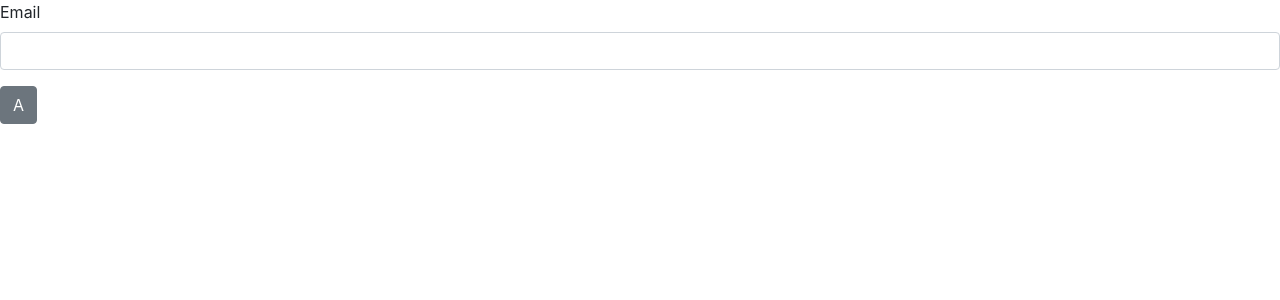
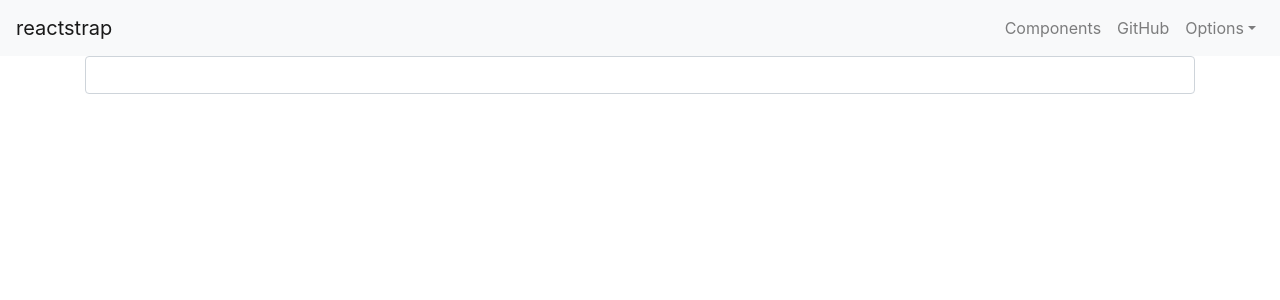
Before and after one commit to kenkoooo/problem-pool, a React (Create React App) app in the folder webapp/: page / in a window 1280 px wide. Shown: the top 300 px of the page. Built offline with nearby package versions, Linux system fonts and the light colour scheme.

Commit message:
自分の才能が怖い2

```diff
--- a/webapp/src/actions/index.ts
+++ b/webapp/src/actions/index.ts
@@ -22,19 +22,18 @@ export const changeInput = (input: string) => ({
   input
 });
 
-export const putProblems = (problems: List<AtCoderProblem>) => ({
+export const receiveProblems = (problems: List<AtCoderProblem>) => ({
   type: RECEIVE_PROBLEMS as typeof RECEIVE_PROBLEMS,
   problems
 });
 
-export const fetchProblems = (problems: List<AtCoderProblem>) => ({
-  type: FETCH_PROBLEMS as typeof FETCH_PROBLEMS,
-  problems
+export const requestProblems = () => ({
+  type: FETCH_PROBLEMS as typeof FETCH_PROBLEMS
 });
 
 export type Action =
   | ReturnType<typeof submitProblem>
   | ReturnType<typeof removeProblem>
   | ReturnType<typeof changeInput>
-  | ReturnType<typeof putProblems>
-  | ReturnType<typeof fetchProblems>;
+  | ReturnType<typeof receiveProblems>
+  | ReturnType<typeof requestProblems>;
--- a/webapp/src/components/App.tsx
+++ b/webapp/src/components/App.tsx
@@ -1,10 +1,25 @@
 import { connect } from "react-redux";
-import { State, Task } from "../reducers";
-import { Button, FormGroup, Input, Label } from "reactstrap";
+import { State, PooledTask } from "../reducers";
+import {
+  Button,
+  Col,
+  Container,
+  DropdownItem,
+  DropdownMenu,
+  DropdownToggle,
+  Input,
+  Nav,
+  Navbar,
+  NavbarBrand,
+  NavItem,
+  NavLink,
+  Row,
+  UncontrolledDropdown
+} from "reactstrap";
 import * as React from "react";
 import {
   changeInput,
-  fetchProblems,
+  requestProblems,
   removeProblem,
   submitProblem
 } from "../actions";
@@ -13,33 +28,58 @@ import { List } from "immutable";
 import { AtCoderProblem } from "../api";
 
 interface Props {
-  change: (input: string) => void;
-  submit: (problem: string) => void;
-  remove: (n: number) => void;
-  fetchProblems: (problems: List<AtCoderProblem>) => void;
-  input: string;
-  tasks: List<Task>;
-  problems: List<AtCoderProblem>;
+  readonly change: (input: string) => void;
+  readonly submit: (problem: string) => void;
+  readonly remove: (n: number) => void;
+  readonly fetchProblems: () => void;
+  readonly input: string;
+  readonly tasks: List<PooledTask>;
+  readonly problems: List<AtCoderProblem>;
 }
 
 const App = (props: Props) => (
   <div>
-    <FormGroup>
-      <Label>Email</Label>
-      <Input
-        type="text"
-        onChange={e => props.change(e.target.value)}
-        value={props.input}
-      />
-    </FormGroup>
-    <Button
-      onClick={() => {
-        props.submit(props.input);
-        props.fetchProblems(props.problems);
-      }}
-    >
-      A
-    </Button>
+    <Navbar color="light" light expand="md">
+      <NavbarBrand href="/">reactstrap</NavbarBrand>
+      <Nav className="ml-auto" navbar>
+        <NavItem>
+          <NavLink href="/components/">Components</NavLink>
+        </NavItem>
+        <NavItem>
+          <NavLink href="https://github.com/reactstrap/reactstrap">
+            GitHub
+          </NavLink>
+        </NavItem>
+        <UncontrolledDropdown nav inNavbar>
+          <DropdownToggle nav caret>
+            Options
+          </DropdownToggle>
+          <DropdownMenu right>
+            <DropdownItem>Option 1</DropdownItem>
+            <DropdownItem>Option 2</DropdownItem>
+            <DropdownItem divider />
+            <DropdownItem>Reset</DropdownItem>
+          </DropdownMenu>
+        </UncontrolledDropdown>
+      </Nav>
+    </Navbar>
+    <Container>
+      <Row>
+        <Col>
+          <Input
+            onKeyPress={e => {
+              if (e.key === "Enter") {
+                props.submit(props.input);
+                props.fetchProblems();
+              }
+            }}
+            type="text"
+            onChange={e => props.change(e.target.value)}
+            value={props.input}
+          />
+        </Col>
+      </Row>
+    </Container>
     {props.tasks.map((task, index) => (
       <div key={index}>
         {task.url}
@@ -50,7 +90,6 @@ const App = (props: Props) => (
 );
 
 const mapStateToProps = (state: State) => {
-  console.log(state);
   return {
     input: state.input,
     tasks: state.tasks,
@@ -62,8 +101,7 @@ const mapDispatchToProps = (dispatch: Dispatch) => ({
   change: (input: string) => dispatch(changeInput(input)),
   submit: (problem: string) => dispatch(submitProblem(problem)),
   remove: (n: number) => dispatch(removeProblem(n)),
-  fetchProblems: (problems: List<AtCoderProblem>) =>
-    dispatch(fetchProblems(problems))
+  fetchProblems: () => dispatch(requestProblems())
 });
 
 export default connect(
--- a/webapp/src/reducers/index.ts
+++ b/webapp/src/reducers/index.ts
@@ -5,21 +5,24 @@ import {
   REMOVE_PROBLEM,
   SUBMIT_PROBLEM
 } from "../actions";
-import { combineReducers } from "redux";
 import { List } from "immutable";
 import { AtCoderProblem } from "../api";
+import { combineReducers } from "redux";
 
-export interface Task {
-  url: string;
+export interface PooledTask {
+  readonly url: string;
 }
 
 export interface State {
-  tasks: List<Task>;
+  tasks: List<PooledTask>;
   input: string;
   problems: List<AtCoderProblem>;
 }
 
-export const taskReducer = (state: List<Task> = List(), action: Action) => {
+export const taskReducer = (
+  state: List<PooledTask> = List(),
+  action: Action
+) => {
   switch (action.type) {
     case REMOVE_PROBLEM: {
       const { n } = action;
--- a/webapp/src/sagas/index.ts
+++ b/webapp/src/sagas/index.ts
@@ -1,15 +1,14 @@
-import { takeEvery, all, call, put, fork } from "redux-saga/effects";
-import { fetchAtCoderProblems } from "../api";
-import { FETCH_PROBLEMS, fetchProblems, putProblems } from "../actions";
+import { takeEvery, all, call, put, fork, select } from "redux-saga/effects";
+import * as Api from "../api";
+import * as Actions from "../actions";
+import { getProblems } from "../selectors";
 
 function* requestProblems() {
-  yield takeEvery(FETCH_PROBLEMS, function*(
-    action: ReturnType<typeof fetchProblems>
-  ) {
-    console.log(action);
-    if (action.problems.isEmpty()) {
-      const problems = yield call(fetchAtCoderProblems);
-      yield put(putProblems(problems));
+  yield takeEvery(Actions.FETCH_PROBLEMS, function*() {
+    const currentProblems = yield select(getProblems);
+    if (currentProblems.isEmpty()) {
+      const problems = yield call(Api.fetchAtCoderProblems);
+      yield put(Actions.receiveProblems(problems));
     }
   });
 }
--- /dev/null
+++ b/webapp/src/selectors.ts
@@ -0,0 +1,3 @@
+import { State } from "./reducers";
+
+export const getProblems = (state: State) => state.problems;
```
Also changed, not shown: webapp/src/api/codeforces.ts (added, +34 -0 lines).
